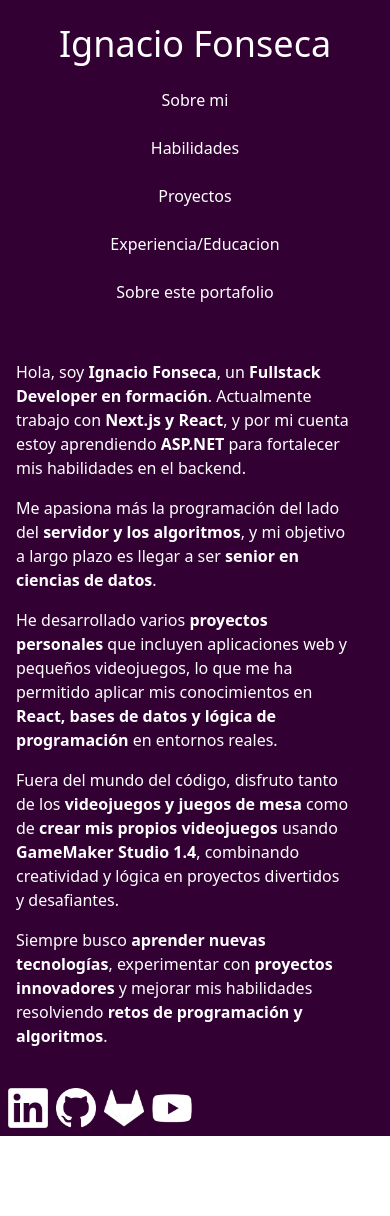
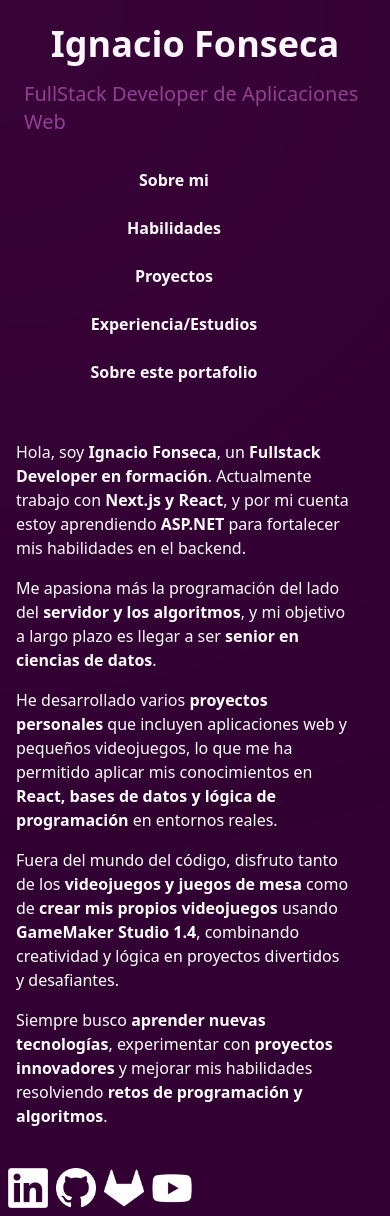
Before and after one commit to nachengue007/portafolio, a React (Vite) app: page / in a window 390 px wide. Before the commit the page ends 1136 px from the top, so only its background shows below. Built offline with nearby package versions, Linux system fonts and the light colour scheme.

Commit message:
v1.1 animaciones y cambios menores

```diff
--- a/package.json
+++ b/package.json
@@ -11,6 +11,7 @@
   },
   "dependencies": {
     "@tailwindcss/vite": "^4.1.12",
+    "framer-motion": "^12.23.12",
     "react": "^19.1.1",
     "react-dom": "^19.1.1",
     "tailwindcss": "^4.1.12"
--- a/src/App.css
+++ b/src/App.css
@@ -7,3 +7,12 @@
   --color-darkpurple-500: #914091;
   --color-darkpurple-400: #B14EB1;
 }
+
+::selection {
+  color: #320032;
+  background: #B14EB1;
+}
+
+
+
+/*background: #410041;*/
--- a/src/App.tsx
+++ b/src/App.tsx
@@ -1,5 +1,7 @@
 import './App.css'
-import { useState, type Key } from "react";
+import { useEffect, useState, type Key } from "react";
+import { motion, AnimatePresence } from "framer-motion";
+
 import { About } from './components/About';
 import { Skills } from './components/Skills';
 import { Projects } from './components/Projects';
@@ -17,6 +19,20 @@ function App() {
 
   const [seccion, setSeccion] = useState<nombres>('about');
 
+  const [mousePosition, setMousePosition] = useState({ x: 0, y: 0 });
+
+  useEffect(() => {
+    const handleMouseMove = (event: MouseEvent) => {
+      setMousePosition({ x: event.clientX, y: event.clientY });
+    };
+
+    window.addEventListener('mousemove', handleMouseMove);
+
+    return () => {
+      window.removeEventListener('mousemove', handleMouseMove);
+    };
+  }, []);
+
   const secciones = {
     'about': (<About />),
     'skills': (<Skills />),
@@ -28,10 +44,15 @@ function App() {
   const renderButton = (nombreSeccion: nombres, titulo: string) => {
     return <div className='pb-2'>
       <button
-        className='w-full p-2 bg-darkpurple-800 text-white rounded transition-colors duration-300 hover:bg-darkpurple-500 hover:text-black'
+        className='w-[300px] p-2 bg-darkpurple-800 font-bold text-white rounded relative overflow-hidden group transition-colors duration-300 hover:bg-darkpurple-500 hover:text-darkpurple-800'
         onClick={() => setSeccion(nombreSeccion)}
       >
-        {titulo}
+        {/* Líneas laterales */}
+        <span className="absolute left-0 top-1/2 w-0 h-[2px] bg-darkpurple-800 transition-all duration-300 group-hover:w-10 -translate-y-1/2"></span>
+        <span className="absolute right-0 top-1/2 w-0 h-[2px] bg-darkpurple-800 transition-all duration-300 group-hover:w-10 -translate-y-1/2"></span>
+
+        {/* Texto */}
+        <span className="relative">{titulo}</span>
       </button>
     </div>
   }
@@ -60,24 +81,53 @@ function App() {
   ]
 
   return <>
+    <motion.div
+      className="aura"
+      initial={{ x: 0, y: 0 }}
+      animate={{ x: mousePosition.x - 250, y: mousePosition.y - 250 }}
+      transition={{ type: "tween", ease: "backOut", duration: 0.25 }}
+      style={{
+        position: 'fixed',
+        width: '500px',
+        height: '500px',
+        borderRadius: '100%',
+        backgroundColor: '#B14EB1',
+        filter: 'blur(300px)',
+        pointerEvents: 'none',
+        zIndex: 9999,
+        opacity: 0.25,
+      }}
+    />
     <div className="md:flex md:h-screen bg-darkpurple-800">
       {/* izquierda */}
       <div className="md:w-2/6 flex justify-center md:justify-end w-full">
         <div className="p-6 flex md:flex-row md:items-center">
-          <div className="flex flex-col md:items-end">
-            <h1 className='text-4xl pb-4 text-white sm:text-center'>Ignacio Fonseca</h1>
+          <div className="flex flex-col md:items-center">
+            <h1 className='text-4xl font-bold pb-4 text-white text-center'>Ignacio Fonseca</h1>
+            <p className='pb-6 text-xl text-darkpurple-500'>FullStack Developer de Aplicaciones Web</p>
             {renderButton('about', 'Sobre mi')}
             {renderButton('skills', 'Habilidades')}
             {renderButton('projects', 'Proyectos')}
-            {renderButton('education', 'Experiencia/Educacion')}
+            {renderButton('education', 'Experiencia/Estudios')}
             {renderButton('aboutPortafolio', 'Sobre este portafolio')}
           </div>
         </div>
       </div>
 
       {/* derecha */}
-      <div className="md:w-4/6 pr-6 overflow-auto">
-        {secciones[seccion]}
+      <div className="md:w-4/6 pr-6 overflow-auto relative">
+        <AnimatePresence mode="wait">
+          <motion.div
+            key={seccion}
+            initial={{ opacity: 0, y: 50 }}
+            animate={{ opacity: 1, y: 0 }}
+            exit={{ opacity: 0, y: -50 }}
+            transition={{ duration: 0.25, ease: "easeInOut" }}
+            className="w-full"
+          >
+            {secciones[seccion]}
+          </motion.div>
+        </AnimatePresence>
       </div>
 
       <div className='flex p-2 bg-darkpurple-800 md:w-2/6 md:absolute md:inset-x-1 md:bottom-0'>
--- a/src/components/Projects/Dialog.tsx
+++ b/src/components/Projects/Dialog.tsx
@@ -1,4 +1,5 @@
-import { useState, useEffect } from "react";
+import { useState } from "react";
+import { motion, AnimatePresence } from "framer-motion";
 
 interface Proyecto {
   nombre: string;
@@ -15,19 +16,14 @@ interface DialogProps {
 export function Dialog({ n }: DialogProps ) {
   const [open, setOpen] = useState(false);
 
-  const [opacityClass, setOpacityClass] = useState('opacity-0');
-
-  useEffect(() => {
-    if (open) {
-      setOpacityClass('opacity-100');
-    } else {
-      setOpacityClass('opacity-0');
-    }
-  }, [open]);
-
   return <>
-    <button className="pr-4 pb-8" onClick={() => setOpen(true)}>
-      <div className="max-w-sm text-white bg-darkpurple-200 rounded transition-colors duration-300 hover:bg-darkpurple-500 hover:text-black">
+    <motion.button
+      whileHover={{ scale: 1.1 }}
+      whileTap={{ scale: 0.9 }}
+      className="pr-4 pb-8"
+      onClick={() => setOpen(true)}
+    >
+      <div className="max-w-sm rounded-lg transition-colors duration-200 text-white bg-darkpurple-700 hover:text-black hover:bg-darkpurple-400">
         <div className="px-6 py-4">
           <div className="flex items-center justify-between">
             <span className="font-bold text-xl">{n.nombre}</span>
@@ -35,11 +31,23 @@ export function Dialog({ n }: DialogProps ) {
           </div>
         </div>
       </div>
-    </button>
+    </motion.button>
 
+    <AnimatePresence>
       {open ?
-    <div className={`fixed inset-0 flex items-center justify-center z-50 [transition:opacity_100ms_ease-in] ${opacityClass} bg-black/50`}>
-      <div className="bg-white max-w-sm p-4">
+      <motion.div
+        initial={{ opacity: 0 }}
+        animate={{ opacity: 1 }}
+        exit={{ opacity: 0 }}
+        transition={{ duration: 0.2, ease: "easeInOut" }}
+        className={`fixed inset-0 flex items-center justify-center z-50 bg-black/50`}
+      >
+        <motion.div
+          initial={{ opacity: 0, scale: 0 }}
+          animate={{ opacity: 1, scale: 1 }}
+          exit={{ opacity: 0, scale: 0 }}
+          className="bg-white max-w-sm p-4 rounded-lg"
+        >
           <div>
             <div className="text-xl">{n.nombre}</div>
             <p className="text-gray-700 text-base">
@@ -69,7 +77,8 @@ export function Dialog({ n }: DialogProps ) {
               </p>
             }
           </div>
-      </div>
-    </div> : null}
+        </motion.div>
+      </motion.div> : null}
+    </AnimatePresence>
   </>
 }
--- a/src/components/Skills.tsx
+++ b/src/components/Skills.tsx
@@ -58,10 +58,10 @@ export function Skills() {
   return <div className='md:flex p-4 text-white items-center justify-center min-h-screen'>
     {apartados.map((a: any) => (
       <div className="md:w-1/4" key={a.id}>
-        <h1 className="pb-2 text-2xl text-white">{a.titulo}</h1>
-        <ul className="list-disc pl-5">
+        <h1 className="pb-2 font-bold text-2xl text-white">{a.titulo}</h1>
+        <ul className="pl-2">
           {a.items.map((p: String) => (
-            <li>{p}</li>
+            <li>- {p}</li>
           ))}
         </ul>
       </div>
```
Also changed, not shown: 1 other file (tests, documents, lock files or other folders). Lines whose indentation alone changed are shown as unchanged.
